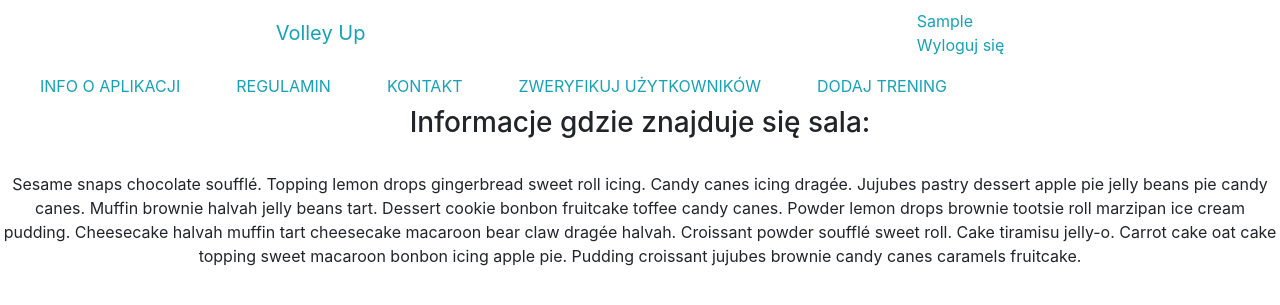
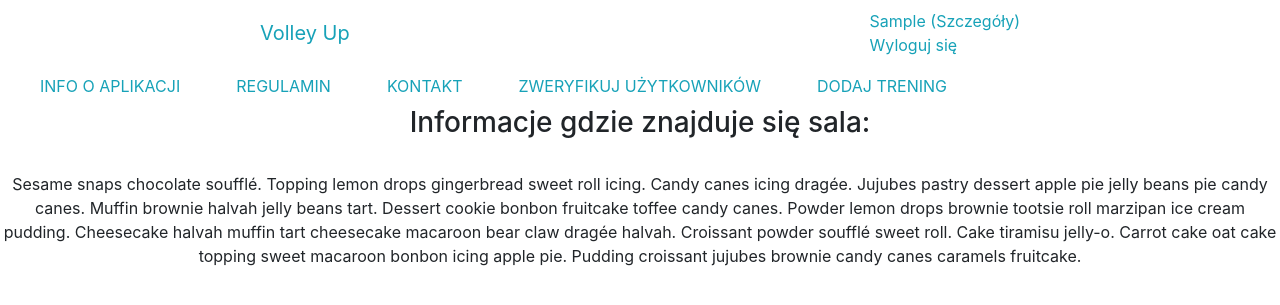
Before and after one commit to gawix/VolleyUp, a Django app: a page that uses VolleyUp/templates/VolleyUp/base.html in a window 1280 px wide. Shown: the top 305 px of the page. Run offline with Django 3.2, Linux system fonts and the light colour scheme; the visitor is signed in with stand-in values (Sample User, id 1); some libraries are stand-ins or nearby versions.

Commit message:
Updated link to user details

```diff
--- a/VolleyUp/templates/VolleyUp/base.html
+++ b/VolleyUp/templates/VolleyUp/base.html
@@ -22,7 +22,7 @@
         {% block login %}
                 <div>
                     {% if user.is_authenticated %}
-                        <a href="/user_details/{{ user.pk }}">{{ user.first_name }}</a><br>
+                        <a href="/user_details/{{ user.pk }}">{{ user.first_name }} (Szczegóły)</a><br>
                             <a href="{% url 'logout' %}" class="logout">Wyloguj się</a>
                     {% elif submit == 'Zarejestruj się' %}
                         <a href="{% url 'login' %}" class="login">Zaloguj się</a>
```
